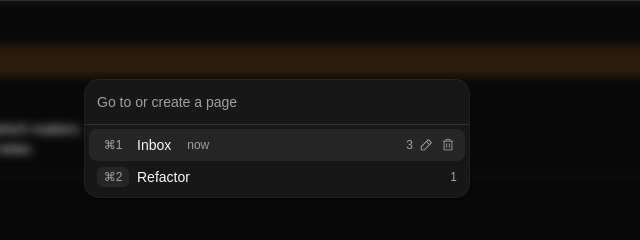
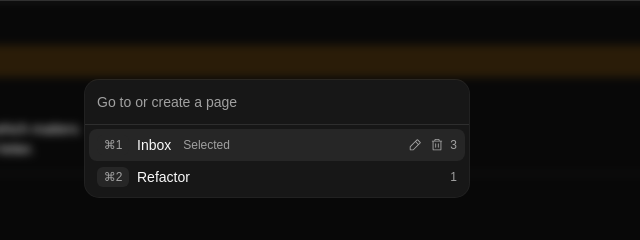
Before and after one commit to fishballapp/jogpad, a React app in the folder apps/desktop/: page / in a window 1280 px wide. Both pictures are taken after a click on the button "Switch page". Shown: the top 240 px of the page, 363-1003 px from the left. Built offline with nearby package versions, Linux system fonts and the light colour scheme.

Commit message:
Palette: say Selected instead of now, and keep the count from jumping
Rename and delete now sit before the item count, so hovering a row no
longer pushes the number left.

Co-Authored-By: Claude Fable 5.1 <noreply@anthropic.com>

```diff
--- a/apps/desktop/src/components/page-palette.tsx
+++ b/apps/desktop/src/components/page-palette.tsx
@@ -138,15 +138,11 @@ export function PagePalette({
                       <span className="w-8 shrink-0" />
                     )}
                     <span className="truncate">{row.name}</span>
-                    {row.name === active && <Kbd className="ml-1">now</Kbd>}
+                    {row.name === active && (
+                      <span className="ml-1 text-xs text-muted-foreground">Selected</span>
+                    )}
+                    {/* Actions sit before the count so it never shifts on hover. */}
                     <span className="ml-auto flex shrink-0 items-center gap-1">
-                      {armed === row.name ? (
-                        <span className="text-xs text-destructive">
-                          Delete {row.items.length} item{row.items.length === 1 ? '' : 's'}?
-                        </span>
-                      ) : (
-                        <span className="text-xs text-muted-foreground">{row.items.length}</span>
-                      )}
                       {i === cursor && (
                         <>
                           <RowAction
@@ -178,6 +174,13 @@ export function PagePalette({
                             />
                           </RowAction>
                         </>
+                      )}
+                      {armed === row.name ? (
+                        <span className="text-xs text-destructive">
+                          Delete {row.items.length} item{row.items.length === 1 ? '' : 's'}?
+                        </span>
+                      ) : (
+                        <span className="text-xs text-muted-foreground">{row.items.length}</span>
                       )}
                     </span>
                   </>
```
